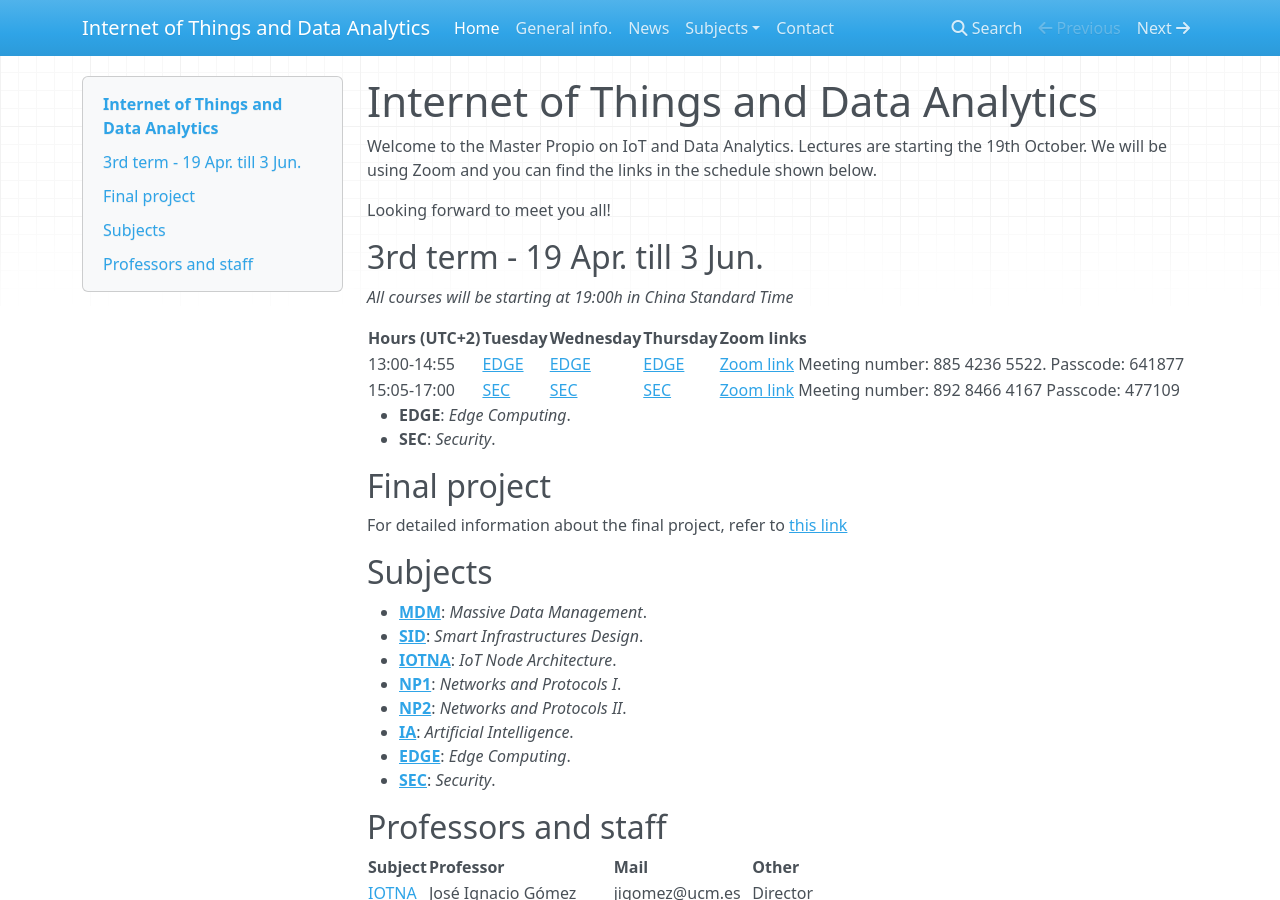
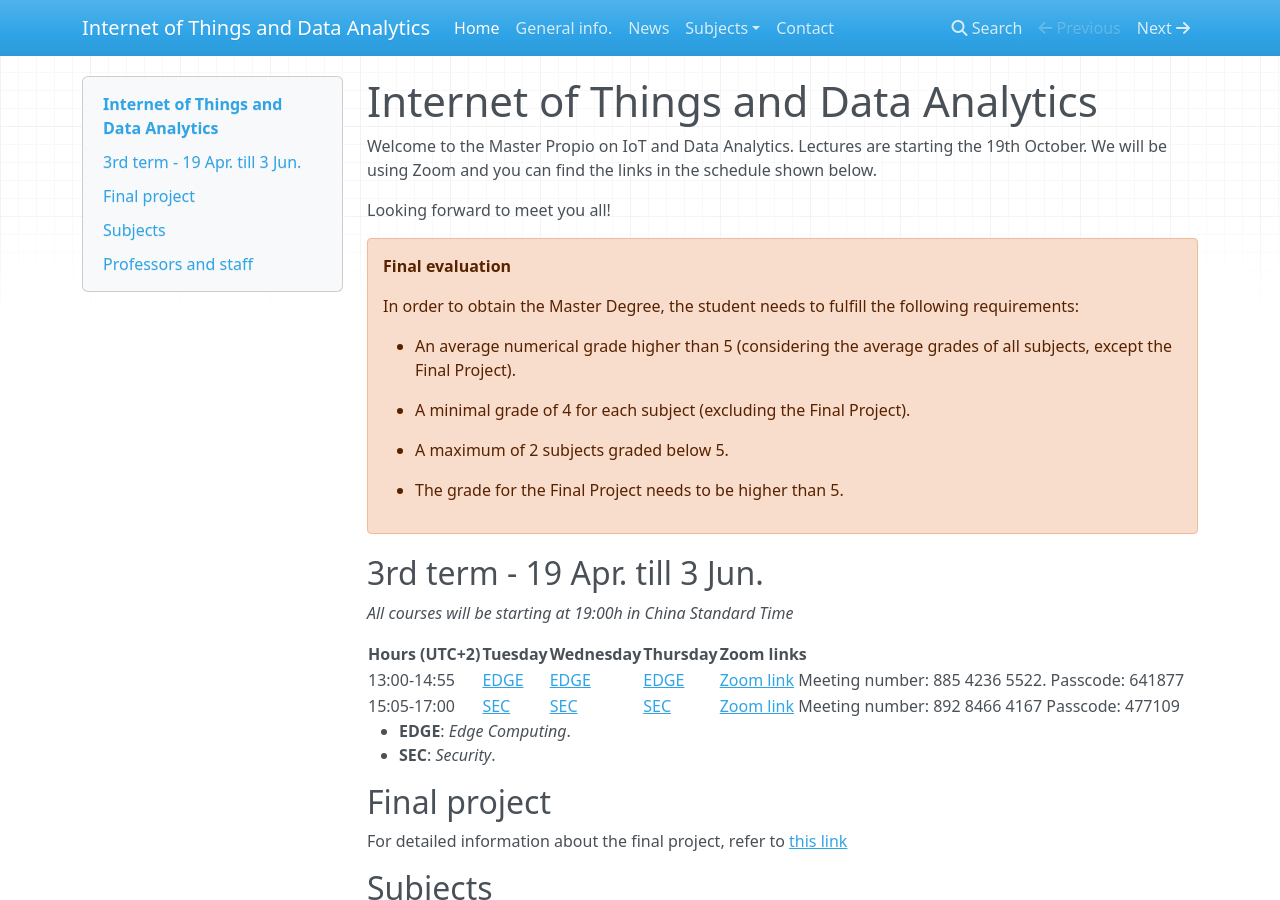
Before and after one commit to iot-da/iot-da.github.io, an MkDocs documentation site: the page built from docs/index.md, in a window 1280 px wide and 900 px high. Built offline with MkDocs 1.6.1, drawn with Linux system fonts in a browser that asks for light colours; nearby versions of some CDN libraries.

Commit message:
Added TFM and evaluation info

```diff
--- a/docs/index.md
+++ b/docs/index.md
@@ -3,6 +3,17 @@
 Welcome to the Master Propio on IoT and Data Analytics. Lectures are starting the 19th October. We will be using Zoom and you can find the links in the schedule shown below.
 
 Looking forward to meet you all!
+
+!!! warning "Final evaluation"
+    In order to obtain the Master Degree, the student needs to fulfill the following requirements:
+
+    * An average numerical grade higher than 5 (considering the average grades of all subjects, except the Final Project).
+
+    * A minimal grade of 4 for each subject (excluding the Final Project).
+
+    * A maximum of 2 subjects graded below 5.
+
+    * The grade for the Final Project needs to be higher than 5.
 
 ## **3rd term** - 19 Apr. till 3 Jun.
 *All courses will be starting at 19:00h in China Standard Time*
```
Also changed, not shown: docs/General/TFM.md (+2 -2 lines), site/index.html, site/sitemap.xml.
